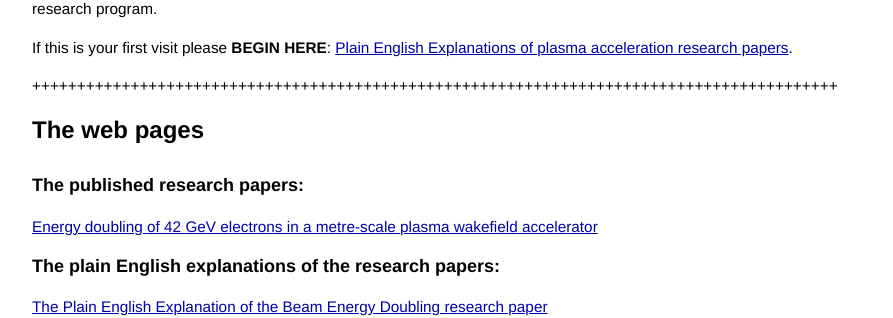
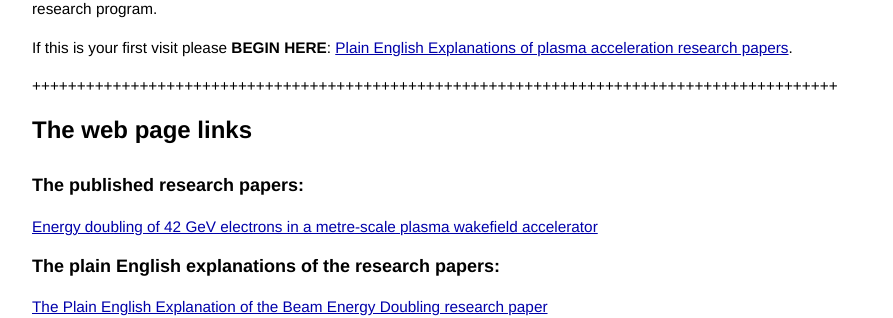
Before and after one commit to grbfacet/facet, a Jekyll site: the page built from index.md, in a window 1280 px wide. Shown: the part 230-548 px from the top of the page, without its empty margins (193-1086 px from the left). Built offline with Jekyll 4.4.1, drawn with Linux system fonts in a browser that asks for light colours.

Commit message:
Update index.md

```diff
--- a/index.md
+++ b/index.md
@@ -10,7 +10,7 @@ If this is your first visit please **BEGIN HERE**: [Plain English Explanations o
 
 ++++++++++++++++++++++++++++++++++++++++++++++++++++++++++++++++++++++++++++++++++++++++++
 
-# The web pages
+# The web page links
 
 ### The published research papers:
 
```
